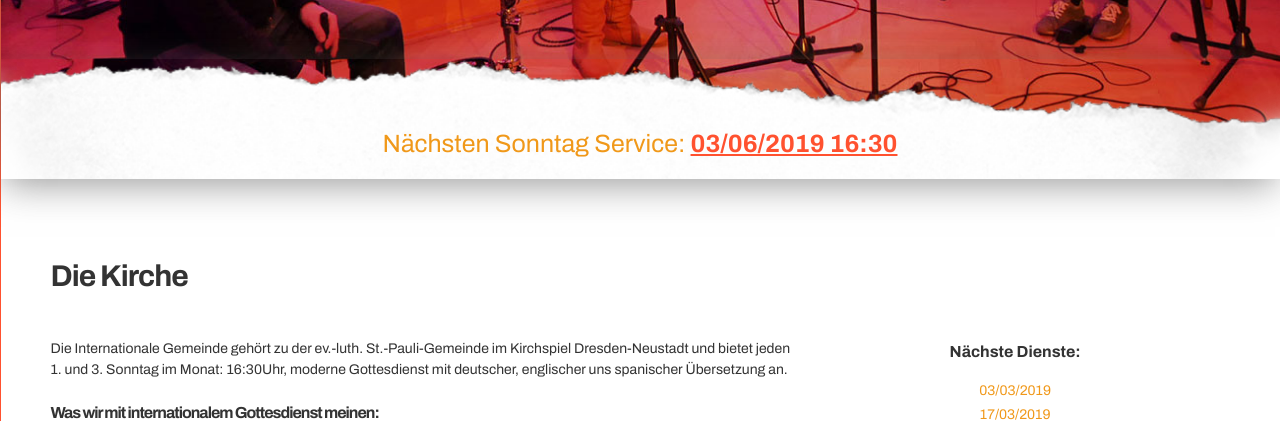
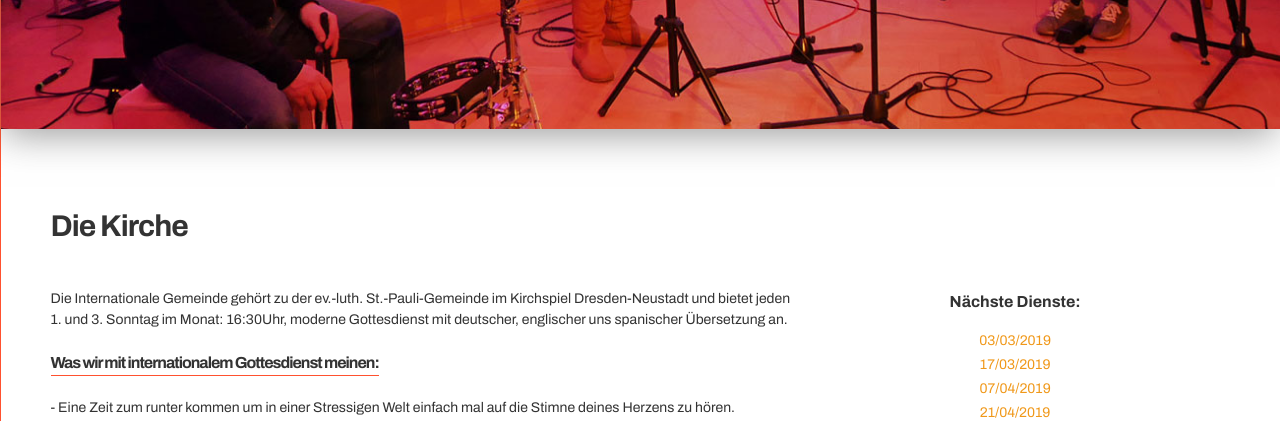
Before and after one commit to leandrorsampaio/churchdresden, a PHP site: page / in a window 1280 px wide. Shown: the part 610-1031 px from the top of the page. Run offline with PHP 8.4, Linux system fonts and the light colour scheme; style sheets or scripts are compiled from the project's sources; some libraries are stand-ins or nearby versions.

Commit message:
Remove Paper slider

```diff
--- a/site/index.html
+++ b/site/index.html
@@ -195,33 +195,11 @@
 
 					</div>
 
-
-
-
 					<img src="content/slider_4.jpg" />
 					<img src="content/slider_7.jpg" />
 					<img src="content/slider_6.jpg" />
 
 				</div>
-
-
-				<div class="tornpaper">
-					<div class="tornpaper-content">
-						<span class="translated-content lang-de">Nächsten Sonntag Service: <span class="tornpaper-content-date">03/06/2019 16:30</span></span>
-						<span class="translated-content lang-en">Next Sunday Service: <span class="tornpaper-content-date">03/06/2019 16:30</span></span>
-						<span class="translated-content lang-es">Reunión Dominical Siguiente: <span class="tornpaper-content-date">03/06/2019 16:30</span></span>
-					</div>
-				</div>
-
-				<div class="intrologo">
-					<img class="intrologo-svg translated-content lang-de" src="images/logo-DE-WHITE.svg" alt="Church Logo" />
-					<img class="intrologo-svg translated-content lang-en" src="images/logo-EN-WHITE.svg" alt="Church Logo" />
-					<img class="intrologo-svg translated-content lang-es" src="images/logo-ES-WHITE.svg" alt="Church Logo" />
-				</div>
-
-
-
-
 
 
 
--- a/site/style/style.less
+++ b/site/style/style.less
@@ -616,7 +616,6 @@ p {
 		box-shadow: -1px 10px 35px -4px rgba(102,102,102,0.64);
 		padding: 0 !important;
 		position: relative;
-		margin-bottom: 50px;
 		.intrologo {
 			display: flex;
 			height: 100%;
@@ -688,47 +687,6 @@ p {
 				font-size: 20px;
 			}
 		}
-
-
-
-
-		.tornpaper {
-			background-image: url('../images/torn-paper.png');
-			position: absolute;
-			bottom: -50px;
-			width: 100%;
-			height: 120px;
-			background-repeat: no-repeat;
-			background-size: cover;
-			background-position-x: center;
-			background-position-y: top;
-			box-shadow: -1px 10px 35px -4px rgba(102,102,102,0.64);
-			.tornpaper-content {
-
-				position: absolute;
-				height: 100%;
-				width: 100%;
-				display: flex;
-				align-items: flex-end;
-				justify-content: center;
-				span {
-					padding-bottom: 20px;
-					font-size: 25px;
-					color: @orange-1;
-					.tornpaper-content-date {
-						font-weight: bold;
-						padding-bottom: 0;
-						color: @orange-2;
-						text-decoration: underline;
-					}
-				}
-			}
-		}
-
-
-
-
-
 	}
 }
 
```
